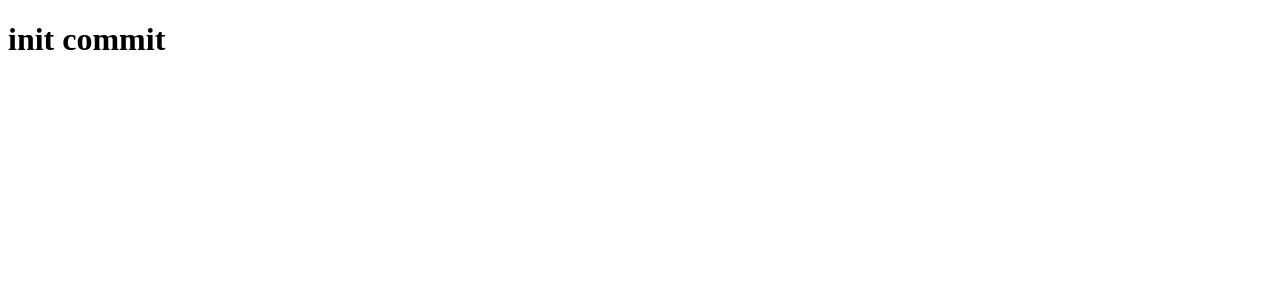
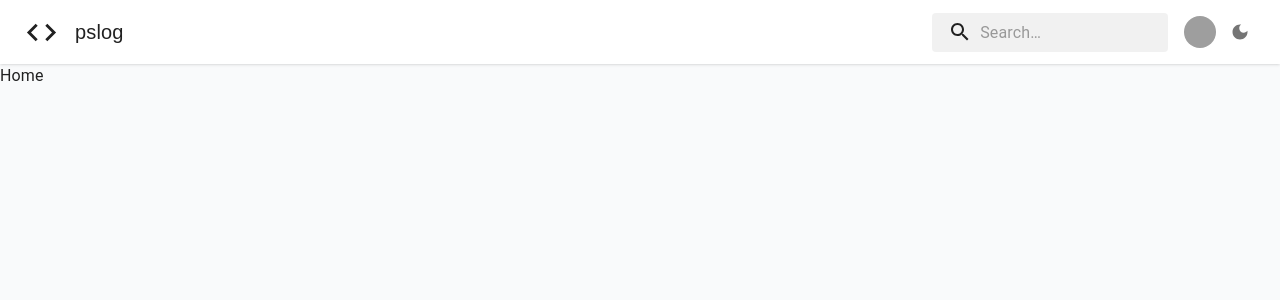
Before and after one commit to shine-jung/ps-blog, a React (Create React App) app: page / in a window 1280 px wide. Shown: the top 300 px of the page. Built offline with nearby package versions, Linux system fonts and the light colour scheme; grey boxes are pictures that could not be loaded.

Commit message:
basic setting
Header
Router
theme

```diff
--- a/public/index.html
+++ b/public/index.html
@@ -24,6 +24,12 @@
       work correctly both with client-side routing and a non-root public URL.
       Learn how to configure a non-root public URL by running `npm run build`.
     -->
+    <link rel="preconnect" href="https://fonts.googleapis.com" />
+    <link rel="preconnect" href="https://fonts.gstatic.com" crossorigin />
+    <link
+      href="https://fonts.googleapis.com/css2?family=Dancing+Script:wght@400;500;600;700&family=Mulish:wght@200&display=swap"
+      rel="stylesheet"
+    />
     <title>PS Blog</title>
   </head>
   <body>
--- a/src/App.tsx
+++ b/src/App.tsx
@@ -1,5 +1,29 @@
+import Router from "./Router";
+import { createGlobalStyle } from "styled-components";
+import { ThemeProvider } from "@mui/material/styles";
+import { lightTheme, darkTheme } from "./theme";
+import { useRecoilValue } from "recoil";
+import { isDarkAtom } from "./atoms";
+import { CssBaseline } from "@mui/material";
+
+const GlobalStyle = createGlobalStyle`
+  a {
+    text-decoration: none;
+    color:inherit;
+  }
+`;
+
 function App() {
-  return <h1>init commit</h1>;
+  const isDark = useRecoilValue(isDarkAtom);
+  return (
+    <>
+      <ThemeProvider theme={isDark ? darkTheme : lightTheme}>
+        <CssBaseline />
+        <GlobalStyle />
+        <Router />
+      </ThemeProvider>
+    </>
+  );
 }
 
 export default App;
--- /dev/null
+++ b/src/Router.tsx
@@ -0,0 +1,14 @@
+import { BrowserRouter, Routes, Route } from "react-router-dom";
+import Home from "./routes/Home";
+
+function Router() {
+  return (
+    <BrowserRouter>
+      <Routes>
+        <Route path="/" element={<Home />} />
+      </Routes>
+    </BrowserRouter>
+  );
+}
+
+export default Router;
--- /dev/null
+++ b/src/atoms.ts
@@ -0,0 +1,6 @@
+import { atom } from "recoil";
+
+export const isDarkAtom = atom({
+  key: "isDark",
+  default: false,
+});
--- /dev/null
+++ b/src/components/Header.tsx
@@ -0,0 +1,157 @@
+import { useState } from "react";
+import { useRecoilValue, useSetRecoilState } from "recoil";
+import { isDarkAtom } from "../atoms";
+import { styled, alpha } from "@mui/material/styles";
+import {
+  AppBar,
+  Box,
+  Toolbar,
+  IconButton,
+  Typography,
+  InputBase,
+  MenuItem,
+  Menu,
+  Container,
+  Avatar,
+  Tooltip,
+} from "@mui/material";
+import CodeIcon from "@mui/icons-material/Code";
+import SearchIcon from "@mui/icons-material/Search";
+import Moon from "@mui/icons-material/DarkMode";
+import Sun from "@mui/icons-material/LightMode";
+
+const settings = ["Profile", "Account", "Dashboard", "Logout"];
+
+const Search = styled("div")(({ theme }) => ({
+  position: "relative",
+  borderRadius: theme.shape.borderRadius,
+  backgroundColor: alpha(theme.palette.grey[500], 0.15),
+  "&:hover": {
+    backgroundColor: alpha(theme.palette.grey[500], 0.25),
+  },
+  marginRight: 0,
+  marginLeft: 0,
+  width: "100%",
+  [theme.breakpoints.up("sm")]: {
+    width: "auto",
+  },
+}));
+
+const SearchIconWrapper = styled("div")(({ theme }) => ({
+  padding: theme.spacing(0, 2),
+  height: "100%",
+  position: "absolute",
+  pointerEvents: "none",
+  display: "flex",
+  alignItems: "center",
+  justifyContent: "center",
+}));
+
+const StyledInputBase = styled(InputBase)(({ theme }) => ({
+  color: "inherit",
+  "& .MuiInputBase-input": {
+    padding: theme.spacing(1, 1, 1, 0),
+    // vertical padding + font size from searchIcon
+    paddingLeft: `calc(1em + ${theme.spacing(4)})`,
+    transition: theme.transitions.create("width"),
+    width: "100%",
+    [theme.breakpoints.up("md")]: {
+      width: "20ch",
+    },
+  },
+}));
+
+function Header() {
+  const isDark = useRecoilValue(isDarkAtom);
+  const setDarkAtom = useSetRecoilState(isDarkAtom);
+  const toggleDarkAtom = () => setDarkAtom((prev) => !prev);
+  const [anchorElUser, setAnchorElUser] = useState<null | HTMLElement>(null);
+
+  const handleOpenUserMenu = (event: React.MouseEvent<HTMLElement>) => {
+    setAnchorElUser(event.currentTarget);
+  };
+  const handleCloseUserMenu = () => {
+    setAnchorElUser(null);
+  };
+
+  return (
+    <Box sx={{ flexGrow: 1 }}>
+      <AppBar
+        position="static"
+        sx={{
+          boxShadow:
+            "0 1px 3px 0 rgb(0 0 0/0.1), 0 1px 2px -1px rgb(0 0 0/0.1)",
+        }}
+      >
+        <Container maxWidth="lg">
+          <Toolbar disableGutters>
+            <CodeIcon fontSize="large" sx={{ mr: 2 }} />
+            <Typography
+              variant="h6"
+              noWrap
+              component="div"
+              sx={{ display: { xs: "none", sm: "block" } }}
+            >
+              pslog
+            </Typography>
+            <Box sx={{ flexGrow: 1 }} />
+            <Search>
+              <SearchIconWrapper>
+                <SearchIcon />
+              </SearchIconWrapper>
+              <StyledInputBase
+                placeholder="Search…"
+                inputProps={{ "aria-label": "search" }}
+              />
+            </Search>
+            <Box sx={{ flexGrow: 0, ml: 2 }}>
+              <Tooltip title="Open settings">
+                <IconButton onClick={handleOpenUserMenu} sx={{ p: 0 }}>
+                  <Avatar
+                    alt="Remy Sharp"
+                    src="/static/images/avatar/2.jpg"
+                    sx={{ width: 32, height: 32 }}
+                  />
+                </IconButton>
+              </Tooltip>
+              <Menu
+                sx={{ mt: "45px" }}
+                id="menu-appbar"
+                anchorEl={anchorElUser}
+                anchorOrigin={{
+                  vertical: "top",
+                  horizontal: "right",
+                }}
+                keepMounted
+                transformOrigin={{
+                  vertical: "top",
+                  horizontal: "right",
+                }}
+                open={Boolean(anchorElUser)}
+                onClose={handleCloseUserMenu}
+              >
+                {settings.map((setting) => (
+                  <MenuItem key={setting} onClick={handleCloseUserMenu}>
+                    <Typography textAlign="center">{setting}</Typography>
+                  </MenuItem>
+                ))}
+              </Menu>
+            </Box>
+            <IconButton
+              onClick={toggleDarkAtom}
+              sx={{ width: 32, height: 32, ml: 1 }}
+            >
+              {isDark ? (
+                <Sun sx={{ width: 20, height: 20 }} />
+              ) : (
+                <Moon sx={{ width: 20, height: 20 }} />
+              )}
+            </IconButton>
+          </Toolbar>
+        </Container>
+      </AppBar>
+    </Box>
+  );
+}
+
+export default Header;
--- a/src/index.tsx
+++ b/src/index.tsx
@@ -1,5 +1,6 @@
 import React from "react";
 import ReactDOM from "react-dom/client";
+import { RecoilRoot } from "recoil";
 import App from "./App";
 
 const root = ReactDOM.createRoot(
@@ -7,6 +8,8 @@ const root = ReactDOM.createRoot(
 );
 root.render(
   <React.StrictMode>
-    <App />
+    <RecoilRoot>
+      <App />
+    </RecoilRoot>
   </React.StrictMode>
 );
--- /dev/null
+++ b/src/routes/Home.tsx
@@ -0,0 +1,13 @@
+import { Typography } from "@mui/material";
+import Header from "../components/Header";
+
+function Home() {
+  return (
+    <>
+      <Header />
+      <Typography>Home</Typography>
+    </>
+  );
+}
+
+export default Home;
--- /dev/null
+++ b/src/theme.ts
@@ -0,0 +1,49 @@
+import { createTheme } from "@mui/material/styles";
+
+const breakPoints = {
+  values: {
+    xs: 0,
+    sm: 600,
+    md: 900,
+    lg: 1280,
+    xl: 1536,
+  },
+};
+
+const title = {
+  fontFamily: "'Source Sans Pro', sans-serif",
+};
+
+export const lightTheme = createTheme({
+  breakpoints: breakPoints,
+  palette: {
+    mode: "light",
+    primary: {
+      main: "#fff",
+    },
+    background: {
+      default: "#F9FAFB",
+      paper: "#fff",
+    },
+  },
+  typography: {
+    h6: title,
+  },
+});
+
+export const darkTheme = createTheme({
+  breakpoints: breakPoints,
+  palette: {
+    mode: "dark",
+    primary: {
+      main: "#1F2937",
+    },
+    background: {
+      default: "#1F2937",
+      paper: "#101827",
+    },
+  },
+  typography: {
+    h6: title,
+  },
+});
```
Also changed, not shown: package.json (+13 -0 lines), 1 other file (tests, documents, lock files or other folders).
